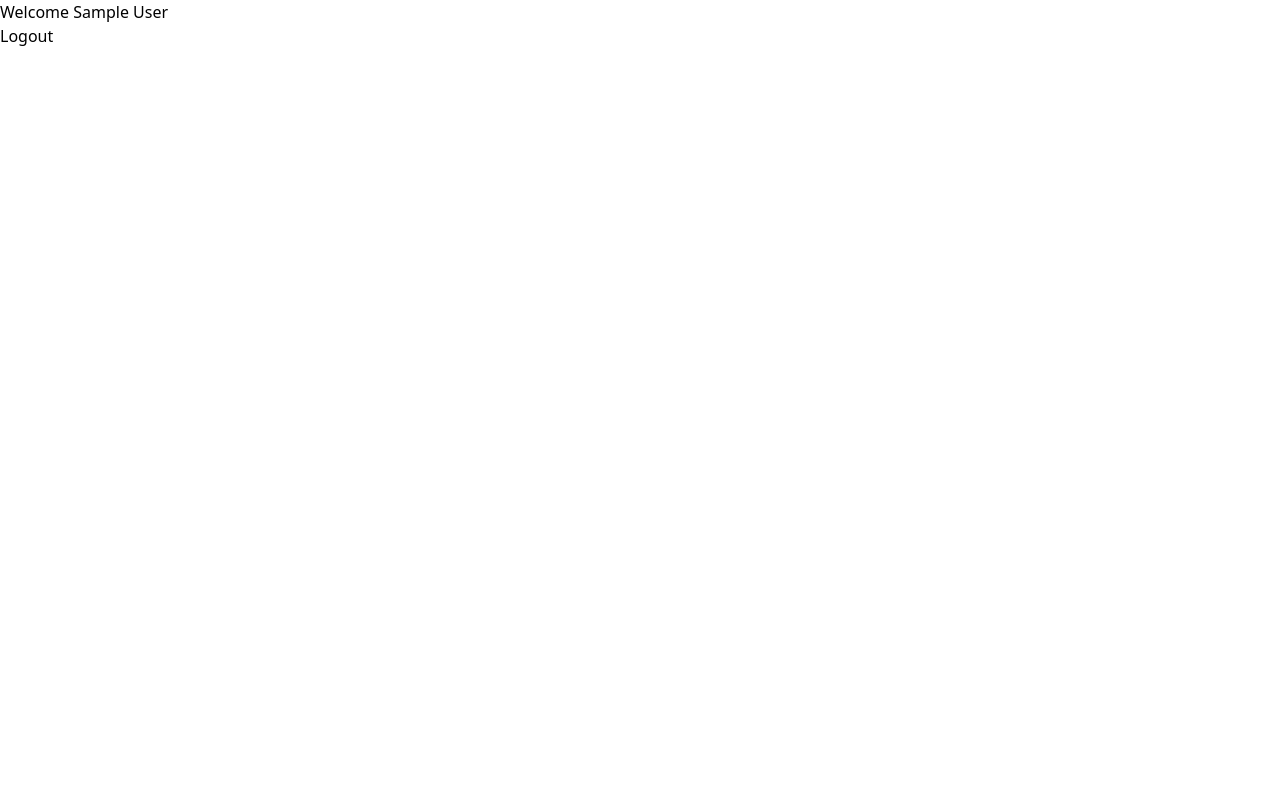
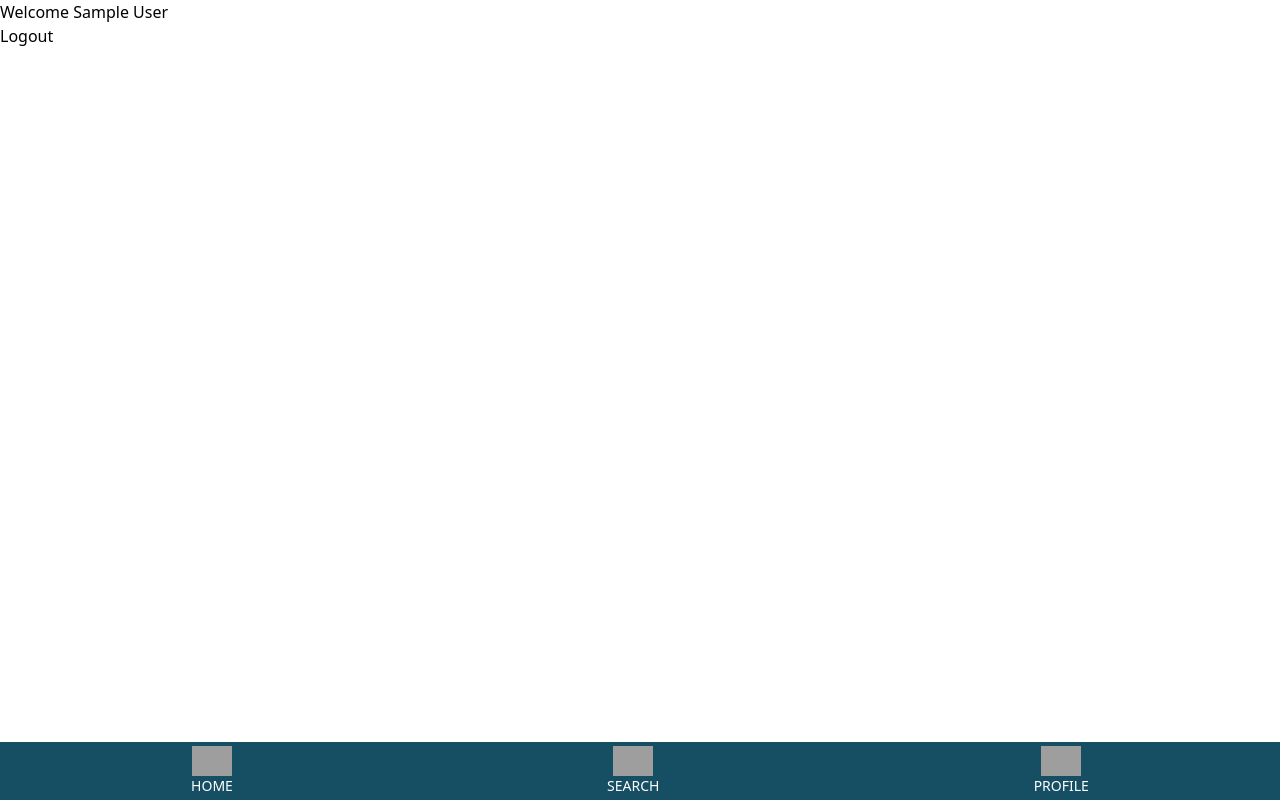
Before and after one commit to victorpahomo/sprint4, a React (Vite) app: page / in a window 1280 px wide. Built offline with nearby package versions, Linux system fonts and the light colour scheme; no server answers; sample sign-in values are in the browser's storage; grey boxes are pictures that could not be loaded.

Commit message:
feat: Orders, Search added to Pages folder

```diff
--- a/src/App.jsx
+++ b/src/App.jsx
@@ -14,7 +14,6 @@ function App() {
       <Routes>
           <Route path="/" element={<ProtectedRoute><Home /></ProtectedRoute> } />// ProtectedRoute is used to protect the routes that are only accessible to authenticated users
           <Route path="/profile" element={<ProtectedRoute><Profile /></ProtectedRoute> } />// ProtectedRoute is used to protect the routes that are only accessible to authenticated users
-
         <Route path="/login" element={<Login />} />
         <Route path="/register" element={<Register />} />
       </Routes>
--- /dev/null
+++ b/src/layout/Navbar.jsx
@@ -0,0 +1,39 @@
+import React from "react";
+import { Link } from "react-router-dom";
+
+const Navbar = () => {
+  return (
+    <div className=" bg-slate-800  fixed bottom-0 w-screen text-center">
+      <div className=" bg-cyan-900 flex justify-around items-center p-1">
+
+        <Link to="/home" className="flex flex-col justify-center items-center">
+          <img className="" src="./icono-home.svg" width="40px" alt="icono-home" />
+          <span className="text-white text-sm font-anton hover:text-green-500">
+            HOME
+          </span>
+        </Link>
+
+        <Link to="/statistics" className="flex flex-col justify-center items-center" >
+          <img
+            src="./icono-statistics.svg"
+            width="40px"
+            alt="icono-statistics"
+          />
+          <span className="text-white text-sm font-anton hover:text-green-500">
+            SEARCH
+          </span>
+        </Link>
+
+
+        <Link to="/profile" className="flex flex-col justify-center items-center">
+          <img src="./icono-profile.svg" width="40px" alt="icono-profile" />
+          <span className="text-white text-sm font-anton hover:text-green-500">
+            PROFILE
+          </span>
+        </Link>
+      </div>
+    </div>
+  );
+};
+
+export default Navbar;
--- a/src/pages/Home.jsx
+++ b/src/pages/Home.jsx
@@ -1,5 +1,6 @@
 import React from 'react'
 import { useAuth } from '../context/AuthContext'
+import Navbar from '../layout/Navbar'
 
 const Home = () => {
 
@@ -18,6 +19,7 @@ const Home = () => {
     <div>
          <h1>Welcome {user.displayName || user.email}</h1>
          <button onClick={handleLogout}>Logout</button>
+         <Navbar />
     </div>
 
   )
--- /dev/null
+++ b/src/pages/Orders.jsx
@@ -0,0 +1,12 @@
+import React from 'react'
+import Navbar from '../layout/Navbar'
+
+const Orders = () => {
+  return (
+    <div>Orders
+    <Navbar />
+    </div>
+  )
+}
+
+export default Orders
--- a/src/pages/Profile.jsx
+++ b/src/pages/Profile.jsx
@@ -1,5 +1,6 @@
 import React from 'react'
 import { useAuth } from '../context/AuthContext'
+import Navbar from '../layout/Navbar'
 
 const Profile = () => {
 
@@ -18,6 +19,7 @@ const Profile = () => {
     <div>
          <h1>Welcome {user.displayName || user.email}</h1>
          <button onClick={handleLogout}>Logout</button>
+         <Navbar />
     </div>
 
   )
--- /dev/null
+++ b/src/pages/Search.jsx
@@ -0,0 +1,13 @@
+import React from 'react'
+import Navbar from '../layout/Navbar'
+
+const Search = () => {
+  return (
+    <div>Search
+
+    <Navbar />
+    </div>
+  )
+}
+
+export default Search
```
